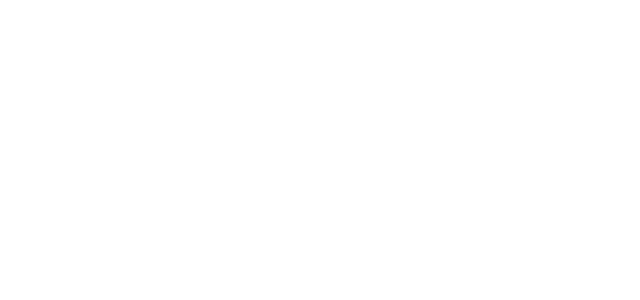
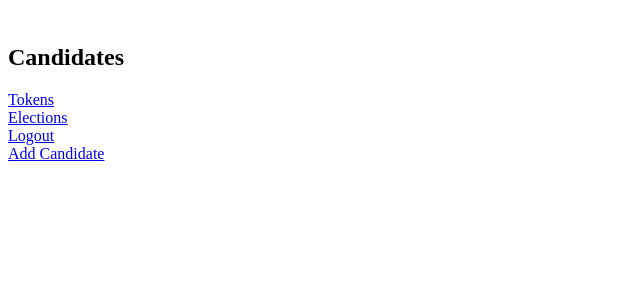
Before and after one commit to ajtraxler/OnChainVoting, a React (Create React App) app in the folder client/my-app/: page /candidates/1 in a window 1280 px wide. Before the commit this address had no page. Shown: the top 300 px of the page, without its empty margins (0-640 px from the left). Built offline with nearby package versions, Linux system fonts and the light colour scheme.

Commit message:
all navigation buttons added and routes changed slightly

```diff
--- a/client/my-app/src/App.js
+++ b/client/my-app/src/App.js
@@ -1,4 +1,3 @@
-import { Link } from "react-router-dom";
 
 function App() {
   return (
--- a/client/my-app/src/index.js
+++ b/client/my-app/src/index.js
@@ -1,7 +1,6 @@
 import React from 'react';
 import ReactDOM from 'react-dom/client';
 import { BrowserRouter, Routes, Route } from "react-router-dom";
-import App from './App';
 import Login from './pages/login';
 import Tokens from './pages/tokens';
 import Elections from './pages/elections';
@@ -13,14 +12,17 @@
 const root = ReactDOM.createRoot(document.getElementById('root'));
 root.render(
   <BrowserRouter>
+ {/* the id routes may need to be changed...
+ I'm not 100% sure about them yet. Maybe we can
+ talk about this as a group and work out the logic */}
     <Routes>
       <Route path="/" element={<Login />} />
-      <Route path="tokens" element={<Tokens />} />
-      <Route path="elections" element={<Elections />} />
-      <Route path="addElection" element={<AddElection />} />
-      <Route path="Candidates" element={<Candidates />} />
-      <Route path="Candidate" element={<Candidate />} />
-      <Route path="addCandidate" element={<AddCandidate />} />
+      <Route path="tokens/:userId" element={<Tokens />} />
+      <Route path="elections/:tokenId" element={<Elections />} />
+      <Route path="addElection/:tokenId" element={<AddElection />} />
+      <Route path="candidates/:electionId" element={<Candidates />} />
+      <Route path="candidate/:candidateId" element={<Candidate />} />
+      <Route path="addCandidate/:electionId" element={<AddCandidate />} />
     </Routes>
   </BrowserRouter>
 );
--- /dev/null
+++ b/client/my-app/src/navigation-buttons/add-candidate-button.jsx
@@ -0,0 +1,9 @@
+import { Link } from "react-router-dom";
+
+export default function AddCandidateButton() {
+  return (
+    <div>
+        <Link to="/addCandidate/:electionId">Add Candidate</Link>
+    </div>
+  );
+}
--- /dev/null
+++ b/client/my-app/src/navigation-buttons/add-election-button.jsx
@@ -0,0 +1,9 @@
+import { Link } from "react-router-dom";
+
+export default function AddElectionButton() {
+  return (
+    <div>
+        <Link to="/addElection/:userId">Add Election</Link>
+    </div>
+  );
+}
--- a/client/my-app/src/pages/addCandidate.jsx
+++ b/client/my-app/src/pages/addCandidate.jsx
@@ -1,10 +1,16 @@
 import LogoutButton from "../navigation-buttons/logout-button";
+import TokensButton from "../navigation-buttons/tokens-button";
+import ElectionsButton from "../navigation-buttons/elections-button";
 
 export default function AddCandidate() {
   return (
     <main style={{ padding: "1rem 0" }}>
+      <div className="menu">
+        <TokensButton/>
+        <ElectionsButton/>
+        <LogoutButton/>
+      </div>
       <h2>addCandidate</h2>
-      <LogoutButton/>
     </main>
   );
 }
--- a/client/my-app/src/pages/addElection.jsx
+++ b/client/my-app/src/pages/addElection.jsx
@@ -1,10 +1,14 @@
 import LogoutButton from "../navigation-buttons/logout-button";
+import TokensButton from "../navigation-buttons/tokens-button";
 
 export default function AddElection() {
   return (
     <main style={{ padding: "1rem 0" }}>
+      <div className="menu">
+        <TokensButton/>
+        <LogoutButton/>
+      </div>
       <h2>addElection</h2>
-      <LogoutButton/>
     </main>
   );
 }
--- a/client/my-app/src/pages/candidates.jsx
+++ b/client/my-app/src/pages/candidates.jsx
@@ -1,14 +1,18 @@
 import LogoutButton from "../navigation-buttons/logout-button";
 import TokensButton from "../navigation-buttons/tokens-button";
 import ElectionsButton from "../navigation-buttons/elections-button";
+import AddCandidateButton from "../navigation-buttons/add-candidate-button";
 
 export default function Candidates() {
   return (
     <main style={{ padding: "1rem 0" }}>
       <h2>Candidates</h2>
-      <TokensButton/>
-      <ElectionsButton/>
-      <LogoutButton/>
+      <div className="menu">
+        <TokensButton/>
+        <ElectionsButton/>
+        <LogoutButton/>
+      </div>
+      <AddCandidateButton/>
     </main>
   );
 }
--- a/client/my-app/src/pages/elections.jsx
+++ b/client/my-app/src/pages/elections.jsx
@@ -1,3 +1,4 @@
+import AddElectionButton from "../navigation-buttons/add-election-button";
 import LogoutButton from "../navigation-buttons/logout-button";
 import TokensButton from "../navigation-buttons/tokens-button";
 
@@ -5,8 +6,11 @@
   return (
     <main style={{ padding: "1rem 0" }}>
       <h2>Elections</h2>
-      <TokensButton/>
-      <LogoutButton/>
+      <div className="menu">
+        <TokensButton/>
+        <LogoutButton/>
+      </div>
+      <AddElectionButton/>
     </main>
   );
 }
```
